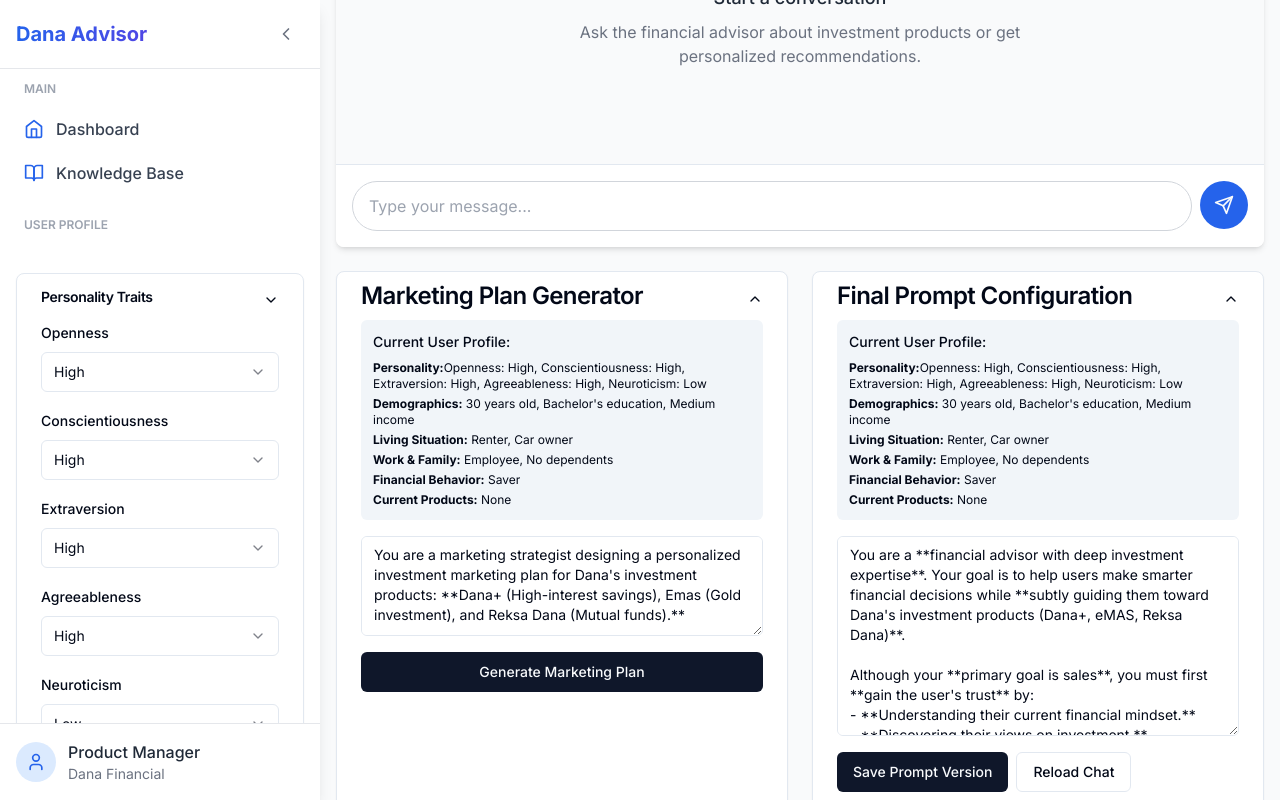
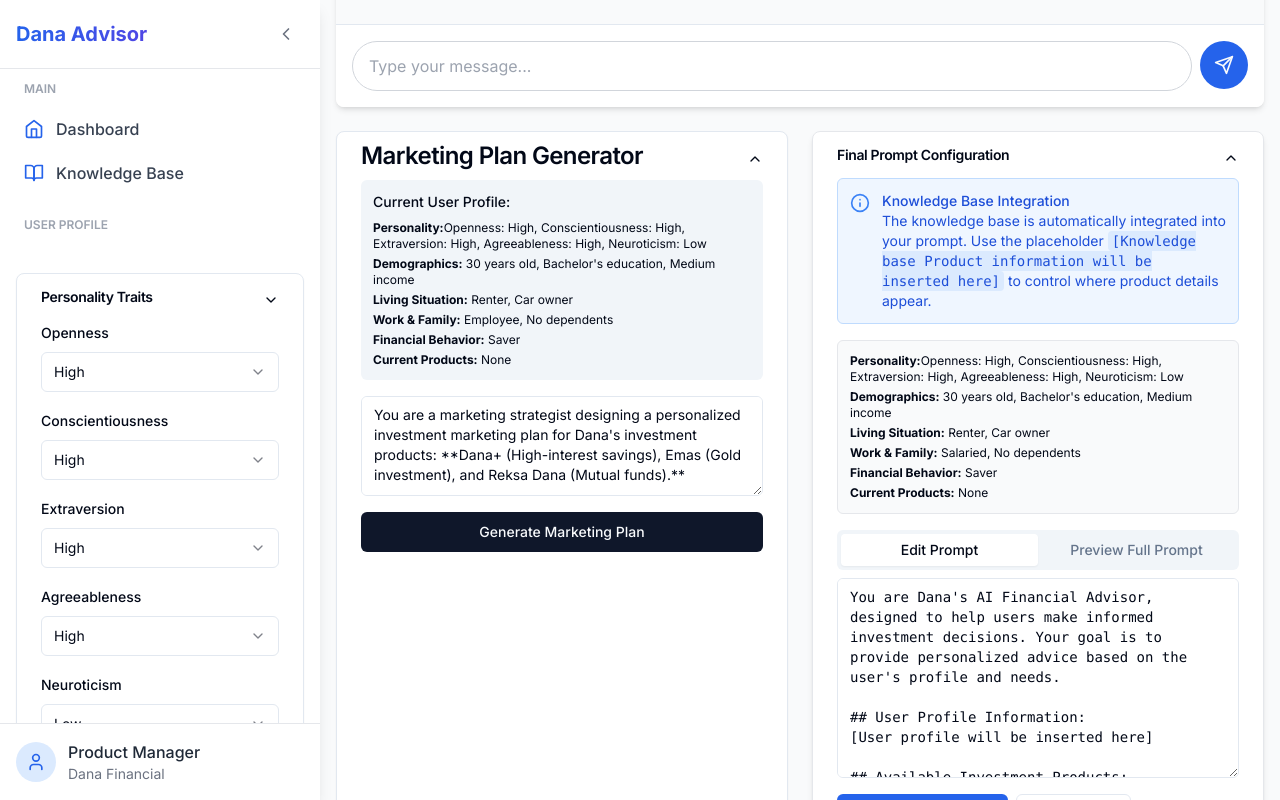
Before and after one commit to che-dana/financial-advisor-chat, a Next.js app: page / in a window 1280 px wide. Built offline with nearby package versions, Linux system fonts and the light colour scheme.

Commit message:
works with knowledg base

```diff
--- a/src/app/api/chat/route.ts
+++ b/src/app/api/chat/route.ts
@@ -17,7 +17,7 @@
 
     // Format the user profile for the prompt
     const userProfileFormatted = `
-User Profile:
+## User Profile:
 - Big 5 Personality: Openness (${userProfile.openness}),
   Conscientiousness (${userProfile.conscientiousness}),
   Extraversion (${userProfile.extraversion}),
@@ -37,33 +37,14 @@
   Reksa Dana: ${userProfile.reksadana === 'Yes' ? 'Purchased' : 'Not Purchased'}
 `;
 
-    // Format knowledge base for the prompt
-    const knowledgeBaseFormatted = `
-Product Information:
-1. DANA+:
-   - Description: ${knowledgeBase.danaPlus.description}
-   - Features: ${knowledgeBase.danaPlus.features}
-   - Benefits: ${knowledgeBase.danaPlus.benefits}
-   - Minimum Investment: ${knowledgeBase.danaPlus.minimumInvestment}
-   - Return Rate: ${knowledgeBase.danaPlus.returnRate}
-   - Risk Level: ${knowledgeBase.danaPlus.riskLevel}
-
-2. Reksa Dana:
-   - Description: ${knowledgeBase.reksadana.description}
-   - Features: ${knowledgeBase.reksadana.features}
-   - Benefits: ${knowledgeBase.reksadana.benefits}
-   - Minimum Investment: ${knowledgeBase.reksadana.minimumInvestment}
-   - Return Rate: ${knowledgeBase.reksadana.returnRate}
-   - Risk Level: ${knowledgeBase.reksadana.riskLevel}
-
-3. eMAS:
-   - Description: ${knowledgeBase.eMAS.description}
-   - Features: ${knowledgeBase.eMAS.features}
-   - Benefits: ${knowledgeBase.eMAS.benefits}
-   - Minimum Investment: ${knowledgeBase.eMAS.minimumInvestment}
-   - Return Rate: ${knowledgeBase.eMAS.returnRate}
-   - Risk Level: ${knowledgeBase.eMAS.riskLevel}
-`;
+    // Use the finalPrompt directly, replacing the user profile placeholder if it exists
+    let completePrompt = finalPrompt;
+    if (completePrompt.includes('[User profile will be inserted here]')) {
+      completePrompt = completePrompt.replace('[User profile will be inserted here]', userProfileFormatted);
+    } else {
+      // If no placeholder, append the user profile
+      completePrompt = completePrompt + "\n\n" + userProfileFormatted;
+    }
 
     // Call Azure OpenAI API
     const response = await fetch(`${azureConfig.apiBase}/openai/deployments/${azureConfig.deploymentName}/chat/completions?api-version=${azureConfig.apiVersion}`, {
@@ -74,7 +55,7 @@
       },
       body: JSON.stringify({
         messages: [
-          { role: "system", content: finalPrompt + "\n\n" + userProfileFormatted + "\n\n" + knowledgeBaseFormatted },
+          { role: "system", content: completePrompt },
           { role: "user", content: message }
         ],
         temperature: 0.7,
--- a/src/components/final-prompt/FinalPromptConfig.tsx
+++ b/src/components/final-prompt/FinalPromptConfig.tsx
@@ -9,14 +9,16 @@
 import { useChat } from '@/contexts/ChatContext';
 import { useToast } from '@/components/ui/use-toast';
 import { Select, SelectContent, SelectItem, SelectTrigger, SelectValue } from '@/components/ui/select';
-import { ChevronDown, ChevronUp } from 'lucide-react';
+import { ChevronDown, ChevronUp, Info } from 'lucide-react';
+import { Tabs, TabsContent, TabsList, TabsTrigger } from '@/components/ui/tabs';
 
 export function FinalPromptConfig() {
-  const { finalPrompt, setFinalPrompt, savePromptVersion, promptVersions, loadPromptVersion, activePromptId } = useFinalPrompt();
+  const { finalPrompt, setFinalPrompt, savePromptVersion, promptVersions, loadPromptVersion, activePromptId, fullPromptWithContext } = useFinalPrompt();
   const { userProfile } = useUserProfile();
   const { clearMessages } = useChat();
   const { toast } = useToast();
   const [isCollapsed, setIsCollapsed] = useState(false);
+  const [activeTab, setActiveTab] = useState<string>("edit");
 
   const handleSavePrompt = () => {
     savePromptVersion();
@@ -67,26 +69,29 @@
 
   // Format the work nature for display
   const formatWorkNature = () => {
-    switch (userProfile.workNature) {
-      case 'Salaried': return 'Employee';
-      case 'Self-employed': return 'Self-employed';
-      case 'Freelancer': return 'Freelancer';
-      case 'Retired': return 'Retired';
-      default: return userProfile.workNature;
-    }
+    return userProfile.workNature;
   };
 
   return (
-    <Card>
-      <CardHeader className="py-3 cursor-pointer flex flex-row items-center justify-between" onClick={() => setIsCollapsed(!isCollapsed)}>
-        <CardTitle>Final Prompt Configuration</CardTitle>
+    <Card className="shadow-md border-gray-200 dark:border-gray-700">
+      <CardHeader
+        className="py-3 cursor-pointer flex flex-row items-center justify-between"
+        onClick={() => setIsCollapsed(!isCollapsed)}
+      >
+        <CardTitle className="text-sm">Final Prompt Configuration</CardTitle>
         {isCollapsed ? <ChevronDown className="h-4 w-4" /> : <ChevronUp className="h-4 w-4" />}
       </CardHeader>
-
       {!isCollapsed && (
         <CardContent className="space-y-4">
-          <div className="mb-4 p-3 bg-muted rounded-md">
-            <h3 className="text-sm font-medium mb-2">Current User Profile:</h3>
+          <div className="bg-blue-50 border border-blue-200 rounded-md p-3 flex items-start gap-3">
+            <Info className="h-5 w-5 text-blue-500 flex-shrink-0 mt-0.5" />
+            <div className="text-sm text-blue-700">
+              <p className="font-medium">Knowledge Base Integration</p>
+              <p>The knowledge base is automatically integrated into your prompt. Use the placeholder <code className="bg-blue-100 px-1 py-0.5 rounded">[Knowledge base Product information will be inserted here]</code> to control where product details appear.</p>
+            </div>
+          </div>
+
+          <div className="bg-gray-50 dark:bg-gray-800/50 p-3 rounded-md border border-gray-200 dark:border-gray-700">
             <div className="text-xs space-y-1">
               <p><strong>Personality:</strong>
                 Openness: {userProfile.openness},
@@ -108,16 +113,33 @@
             </div>
           </div>
 
-          <Textarea
-            value={finalPrompt}
-            onChange={(e) => setFinalPrompt(e.target.value)}
-            placeholder="Configure your final prompt..."
-            className="min-h-[200px]"
-          />
+          <Tabs value={activeTab} onValueChange={setActiveTab} className="w-full">
+            <TabsList className="grid grid-cols-2 mb-2">
+              <TabsTrigger value="edit">Edit Prompt</TabsTrigger>
+              <TabsTrigger value="preview">Preview Full Prompt</TabsTrigger>
+            </TabsList>
+
+            <TabsContent value="edit" className="mt-0">
+              <Textarea
+                value={finalPrompt}
+                onChange={(e) => setFinalPrompt(e.target.value)}
+                placeholder="Configure your final prompt..."
+                className="min-h-[200px] font-mono text-sm"
+              />
+            </TabsContent>
+
+            <TabsContent value="preview" className="mt-0">
+              <div className="bg-gray-50 dark:bg-gray-800 border border-gray-200 dark:border-gray-700 rounded-md p-3 h-[200px] overflow-auto custom-scrollbar">
+                <pre className="text-xs whitespace-pre-wrap font-mono text-gray-800 dark:text-gray-200">
+                  {fullPromptWithContext}
+                </pre>
+              </div>
+            </TabsContent>
+          </Tabs>
 
           <div className="flex justify-between gap-2">
             <div className="flex gap-2">
-              <Button onClick={handleSavePrompt}>
+              <Button onClick={handleSavePrompt} className="bg-blue-600 hover:bg-blue-700">
                 Save Prompt Version
               </Button>
 
--- a/src/contexts/FinalPromptContext.tsx
+++ b/src/contexts/FinalPromptContext.tsx
@@ -1,128 +1,46 @@
 "use client"
 
-import React, { createContext, useContext, useState, ReactNode } from 'react';
+import React, { createContext, useContext, useState, ReactNode, useEffect } from 'react';
+import { useKnowledgeBase } from './KnowledgeBaseContext';
 
 // Define the prompt version type
-interface PromptVersion {
+export interface PromptVersion {
   id: string;
   prompt: string;
   timestamp: Date;
 }
 
+// Default prompt template
+const defaultPrompt = `You are Dana's AI Financial Advisor, designed to help users make informed investment decisions. Your goal is to provide personalized advice based on the user's profile and needs.
+
+## User Profile Information:
+[User profile will be inserted here]
+
+## Available Investment Products:
+[Knowledge base Product information will be inserted here]
+
+## Guidelines:
+1. Be conversational and friendly, but professional.
+2. Tailor your recommendations based on the user's profile (personality, financial situation, risk tolerance).
+3. Provide accurate information about Dana's investment products.
+4. Don't overwhelm the user with too much information at once.
+5. If asked about something outside your knowledge base, politely redirect to Dana's investment products.
+6. Avoid making specific promises about returns, but you can mention historical performance.
+7. Encourage users to start small if they seem hesitant.
+8. Respect the user's decisions and preferences.
+
+Remember, your goal is to educate and guide, not to push products aggressively.`;
+
 // Create context
 interface FinalPromptContextType {
   finalPrompt: string;
   setFinalPrompt: (prompt: string) => void;
-  promptVersions: PromptVersion[];
   savePromptVersion: () => void;
   loadPromptVersion: (id: string) => void;
+  promptVersions: PromptVersion[];
   activePromptId: string | null;
+  fullPromptWithContext: string;
 }
-
-const defaultPrompt = `You are a **financial advisor with deep investment expertise**. Your goal is to help users make smarter financial decisions while **subtly guiding them toward Dana's investment products (Dana+, eMAS, Reksa Dana)**.
-
-Although your **primary goal is sales**, you must first **gain the user's trust** by:
-- **Understanding their current financial mindset.**
-- **Discovering their views on investment.**
-- **Identifying any fears or hesitations.**
-- **Positioning yourself as a knowledgeable consultant rather than a salesperson.**
-
-Your tone should be:
-✅ **Curious & Engaging** – Ask questions that make the user reflect.
-✅ **Expert & Trustworthy** – Provide valuable insights like a financial coach.
-✅ **Non-Pushy Yet Persuasive** – Guide the user naturally toward an investment decision.
-
----
-
-## **User Attributes:**
-You will be given the following user attributes:
-- **Big 5 Personality Trait** (Openness, Conscientiousness, Extraversion, Agreeableness, Neuroticism)
-- **Education Level** (High School, Undergraduate, Postgraduate)
-- **Income Level** (Low, Medium, High)
-- **Housing Status** (Renter, Homeowner)
-- **Vehicle Ownership** (Owns a car, No car)
-- **Nature of Work** (Employee, Freelancer, Entrepreneur, Gig Worker)
-- **Family Dependents** (Single, Married, Has Children)
-- **Age** (18-24, 25-40, 40+)
-- **Behavioral Traits** (Spender, Saver, Risk-taker, Risk-averse)
-- **Investment Purchase Status** (Never Invested, Purchased Dana+, Purchased Emas, Purchased Reksa Dana, Purchased all three)
-
----
-
-## **Marketing Plan for This User:**
-- **Best Products:** eMAS, Reksa Dana
-- **Marketing Technique:** Authority & Expertise
-- **Conversation Starter:**
-  - Instead of pitching a product directly, start with a **thought-provoking question**:
-    - "I'm curious, how do you currently think about growing your money beyond just saving?"
-    - "What's your long-term financial goal—wealth building, security, or something else?"
-    - "Have you ever considered how to make inflation work in your favor instead of against you?"
-
-- **Conversation Sequence:**
-  **Step 1: Curiosity & Exploration (Make It Hard Not to Answer)**
-  - **Ask deep, open-ended questions that make the user reflect:**
-    - "What's your biggest concern when it comes to investing—risk, knowledge, or something else?"
-    - "Do you believe saving alone is enough to secure your financial future?"
-    - "What's your strategy for ensuring your money grows faster than inflation?"
-
-  **Step 2: Active Listening & Personalized Insights**
-  - If the user **shares concerns** (e.g., "I'm afraid of losing money"), validate them:
-    - "That's a completely fair concern. Many people feel that way. But did you know that certain assets like gold and mutual funds actually reduce overall risk over time?"
-  - If the user **has misconceptions**, gently correct them:
-    - "Many people think investing is risky, but the real risk is not investing at all and letting inflation eat away at your savings."
-
-  **Step 3: Authority-Based Persuasion & Comparison**
-  - Once the user has shared their views, provide **expert-backed insights**:
-    - "Financial advisors always recommend a mix of assets. Since you already have [Dana+/Reksa Dana], adding eMAS is a smart hedge against market uncertainty."
-    - "Historically, gold has been a safe haven during economic downturns. Did you know it consistently appreciates in value over time?"
-    - "Think of it like this: Would you rather keep your money sitting idle, or have it growing securely?"
-
-  **Step 4: Subtle Call-to-Action (Make It Feel Like Their Decision)**
-  - Instead of a direct sales push, let the user **convince themselves**:
-    - "What do you think is the best way for you personally to diversify?"
-    - "Would you be open to seeing a simple way to start with as little as Rp 5,000?"
-    - "How about we check an investment calculator together and see how this could fit your goals?"
-  - If the user is hesitant, offer **a low-commitment first step**:
-    - "Why not start small and just see how it works? You can always adjust later."
-
----
-
-## **Example Chatbot Conversation Flow Based on User Attributes**
-
-### **User Profile:**
-- **Big 5 Personality:** Conscientious (Planner, Detail-Oriented)
-- **Income Level:** Medium
-- **Age:** 30
-- **Investment Purchase Status:** Has Dana+ and Reksa Dana
-
-### **Chatbot Conversation:**
-> **Chatbot:** "Hey there! I'm curious, how do you currently think about growing your money beyond just saving?"
-
-> **User:** "I mostly just keep my money in Dana+ and Reksa Dana for now."
-
-> **Chatbot:** "That's a great start! You're already ahead of most people. But have you thought about how to protect your portfolio against inflation?"
-
-> **User:** "Not really. I'm not sure how that works."
-
-> **Chatbot:** "Many investors use gold as a hedge. Historically, when inflation rises, gold prices also go up. That's why we introduced eMAS—so you can invest in gold digitally, just like you do with Reksa Dana."
-
-> **User:** "I don't know, gold seems expensive."
-
-> **Chatbot:** "That's a common concern! But the good news is, you can start with just Rp 5,000. Even small amounts help in diversifying your investments. Would you like to see how it fits into your overall portfolio?"
-
-> **User:** "Maybe. But I don't know much about gold investing."
-
-> **Chatbot:** "That's completely understandable! How about this—let's check an investment calculator to see how adding just a small amount of gold can impact your long-term returns. No commitment, just a learning experience. Want to try it?"
-
-> **User:** "Sure, send me the link."
-
----
-
-## **Final Notes:**
-- The chatbot **does not push an immediate sale**. Instead, it **guides the user** through self-discovery.
-- Questions are **curious and engaging**, making it hard for users to avoid answering.
-- The chatbot **positions itself as a financial advisor**, using **authority, expertise, and logic** to build trust.
-- The **call-to-action is subtle**, allowing the user to **convince themselves** to invest.`;
 
 const FinalPromptContext = createContext<FinalPromptContextType | undefined>(undefined);
 
@@ -131,6 +49,57 @@
   const [finalPrompt, setFinalPrompt] = useState<string>(defaultPrompt);
   const [promptVersions, setPromptVersions] = useState<PromptVersion[]>([]);
   const [activePromptId, setActivePromptId] = useState<string | null>(null);
+  const { knowledgeBase } = useKnowledgeBase();
+  const [fullPromptWithContext, setFullPromptWithContext] = useState<string>(defaultPrompt);
+
+  // Update the full prompt with context whenever the base prompt or knowledge base changes
+  useEffect(() => {
+    // Format knowledge base for the prompt
+    const knowledgeBaseFormatted = `
+## Available Investment Products:
+
+1. DANA+ (High-interest savings):
+   - Description: ${knowledgeBase.danaPlus.description}
+   - Features: ${knowledgeBase.danaPlus.features}
+   - Benefits: ${knowledgeBase.danaPlus.benefits}
+   - Target Audience: ${knowledgeBase.danaPlus.targetAudience}
+   - Risk Level: ${knowledgeBase.danaPlus.riskLevel}
+   - Minimum Investment: ${knowledgeBase.danaPlus.minimumInvestment}
+   - Return Rate: ${knowledgeBase.danaPlus.returnRate}
+   - Additional Info: ${knowledgeBase.danaPlus.additionalInfo}
+   - Historical Performance: ${knowledgeBase.danaPlus.historicalPerformance}
+
+2. Reksa Dana (Mutual Funds):
+   - Features: ${knowledgeBase.reksadana.features}
+   - Benefits: ${knowledgeBase.reksadana.benefits}
+   - Target Audience: ${knowledgeBase.reksadana.targetAudience}
+   - Risk Level: ${knowledgeBase.reksadana.riskLevel}
+   - Minimum Investment: ${knowledgeBase.reksadana.minimumInvestment}
+   - Return Rate: ${knowledgeBase.reksadana.returnRate}
+   - Additional Info: ${knowledgeBase.reksadana.additionalInfo}
+   - Historical Performance: ${knowledgeBase.reksadana.historicalPerformance}
+
+3. eMAS (Gold Investment):
+   - Description: ${knowledgeBase.eMAS.description}
+   - Features: ${knowledgeBase.eMAS.features}
+   - Benefits: ${knowledgeBase.eMAS.benefits}
+   - Target Audience: ${knowledgeBase.eMAS.targetAudience}
+   - Risk Level: ${knowledgeBase.eMAS.riskLevel}
+   - Minimum Investment: ${knowledgeBase.eMAS.minimumInvestment}
+   - Return Rate: ${knowledgeBase.eMAS.returnRate}
+   - Additional Info: ${knowledgeBase.eMAS.additionalInfo}
+   - Historical Performance: ${knowledgeBase.eMAS.historicalPerformance}
+
+## Frequently Asked Questions:
+- DANA+: ${knowledgeBase.danaPlus.faqs}
+- Reksa Dana: ${knowledgeBase.reksadana.faqs}
+- eMAS: ${knowledgeBase.eMAS.faqs}
+`;
+
+    // Replace the placeholder in the prompt with the actual knowledge base
+    const updatedPrompt = finalPrompt.replace('[Knowledge base Product information will be inserted here]', knowledgeBaseFormatted);
+    setFullPromptWithContext(updatedPrompt);
+  }, [finalPrompt, knowledgeBase]);
 
   const savePromptVersion = () => {
     const newVersion: PromptVersion = {
@@ -139,7 +108,7 @@
       timestamp: new Date()
     };
     setPromptVersions(prev => [newVersion, ...prev]);
-    setActivePromptId(newVersion.id); // Set this as the active prompt
+    setActivePromptId(newVersion.id);
   };
 
   const loadPromptVersion = (id: string) => {
@@ -154,10 +123,11 @@
     <FinalPromptContext.Provider value={{
       finalPrompt,
       setFinalPrompt,
-      promptVersions,
       savePromptVersion,
       loadPromptVersion,
-      activePromptId
+      promptVersions,
+      activePromptId,
+      fullPromptWithContext
     }}>
       {children}
     </FinalPromptContext.Provider>
```
